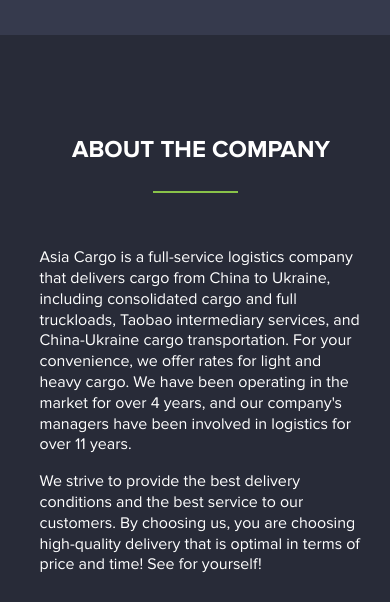
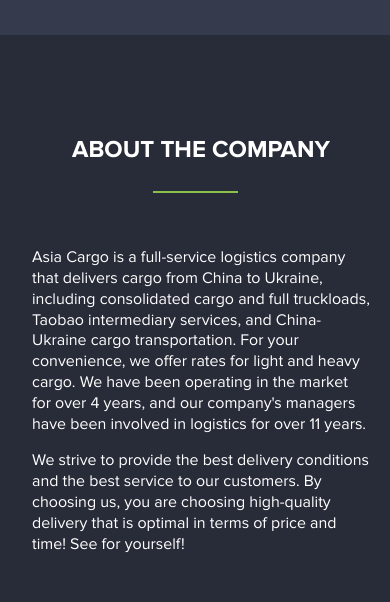
Before and after one commit to OksanaVS-prog/Develop-MasterTao, a website: page dev/index.html in a window 390 px wide. Shown: the part 4060-4662 px from the top of the page. Drawn offline with nearby package versions, Linux system fonts and the light colour scheme; files that its build step writes are made by us from their sources.

Commit message:
correction media

```diff
--- a/dev/sass/media/_media_max_width767.98.scss
+++ b/dev/sass/media/_media_max_width767.98.scss
@@ -21,7 +21,7 @@
   .company {
     .container {
       .company-description {
-        max-width: 335px;
+        width: 100%;
         font-size: 16px;
       }
       .company-img {
--- a/dev/sass/media/_media_max_width991.98.scss
+++ b/dev/sass/media/_media_max_width991.98.scss
@@ -136,6 +136,9 @@
       align-items: center;
       flex-direction: column;
 
+      .company-description {
+        width: 100%;
+      }
       .template-title h2:after {
         left: calc(50% - 48px);
       }
```
